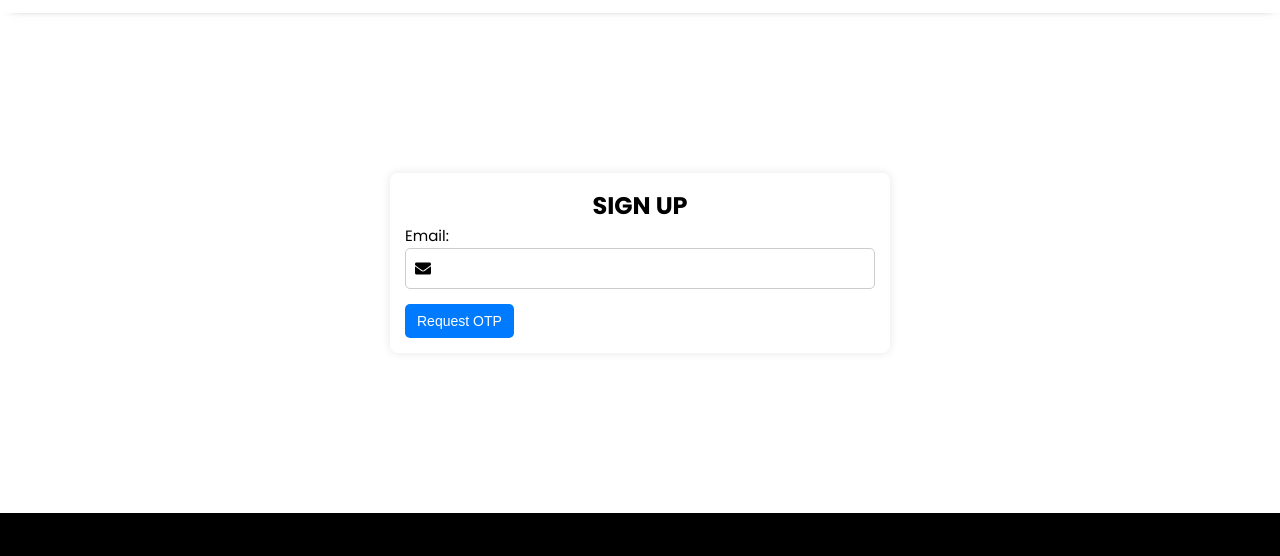
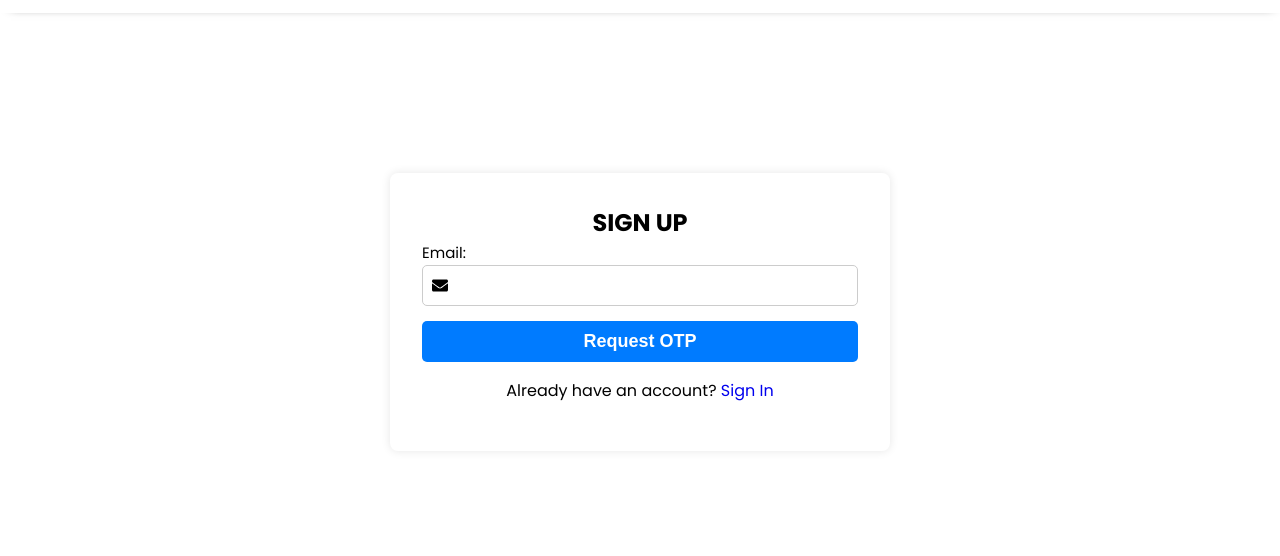
Before and after one commit to vigneshwaranbalamurugan/Fashion_Website, a React app in the folder client/: page /Register in a window 1280 px wide. Shown: the part 114-670 px from the top of the page. Built offline with nearby package versions, Linux system fonts and the light colour scheme.

Commit message:
Register

```diff
--- a/client/src/index.css
+++ b/client/src/index.css
@@ -678,7 +678,7 @@ footer {
 .register-container {
     max-width: 500px;
     margin: 10rem auto;
-    padding: 15px;
+    padding: 2rem;
     border-radius: 8px;
     box-shadow: 0 0 10px rgba(0, 0, 0, 0.1);
   }
@@ -709,13 +709,16 @@ footer {
   }
 
   .register-container button {
-    padding: 9px 12px;
+    width: 100%;
+    text-align: center;
+    padding: 10px 20px;
+    font-weight: bold;
     background-color: #007bff;
     color: #fff;
     border: none;
     border-radius: 5px;
     cursor: pointer;
-    font-size: 14px;
+    font-size: 18px;
     transition: background-color 0.3s ease;
   }
 
@@ -765,6 +768,10 @@ footer {
     color: green;
   }
 
+  .already-account{
+   padding:1rem;
+   text-align: center;
+  }
 
   /* ----------------Login Page-------------------- */
   .signin-container {
--- a/client/src/pages/registerpage.js
+++ b/client/src/pages/registerpage.js
@@ -1,4 +1,5 @@
 import React, { useState } from 'react';
+import { Link } from 'react-router-dom';
 import { FaEnvelope, FaLock, FaEye, FaEyeSlash } from 'react-icons/fa';
 
 
@@ -219,6 +220,7 @@ const Register = () => {
             value={email}
             onChange={(e) => {
               setEmail(e.target.value);
+              setEmail(e.target.value.toLowerCase())
               setEmailError('');
             }}
             readOnly={isOtpVerified || isEmailSent}
@@ -251,6 +253,9 @@ const Register = () => {
       <p className={`registration-message ${registrationMessageColor}`}>
         {registrationMessage}
       </p>
+      <div className='already-account'>
+      <p>Already have an account? <Link to='/signin'>Sign In</Link></p>
+      </div>
       {isOtpVerified && (
         <div>
           <label>Password:</label>
@@ -298,6 +303,7 @@ const Register = () => {
             Register
           </button>
         </div>
+
       )}
     </div>
   );
```
